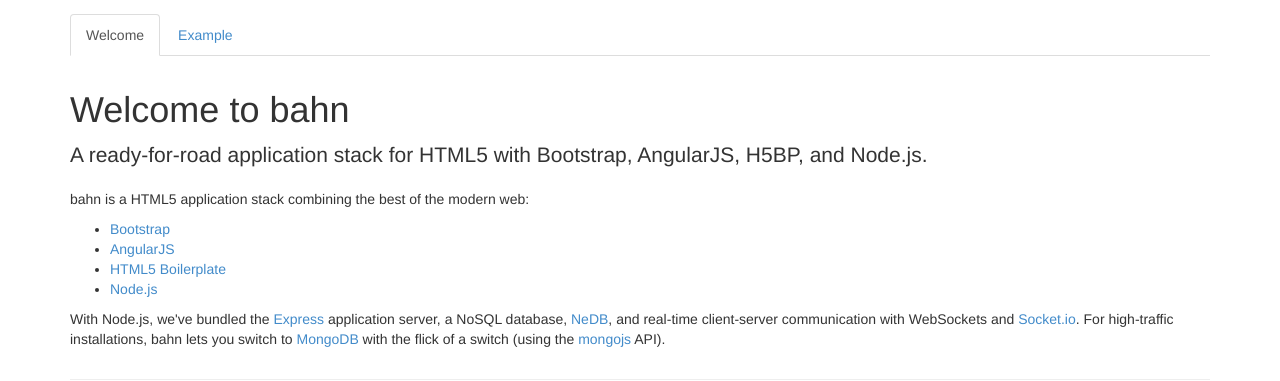
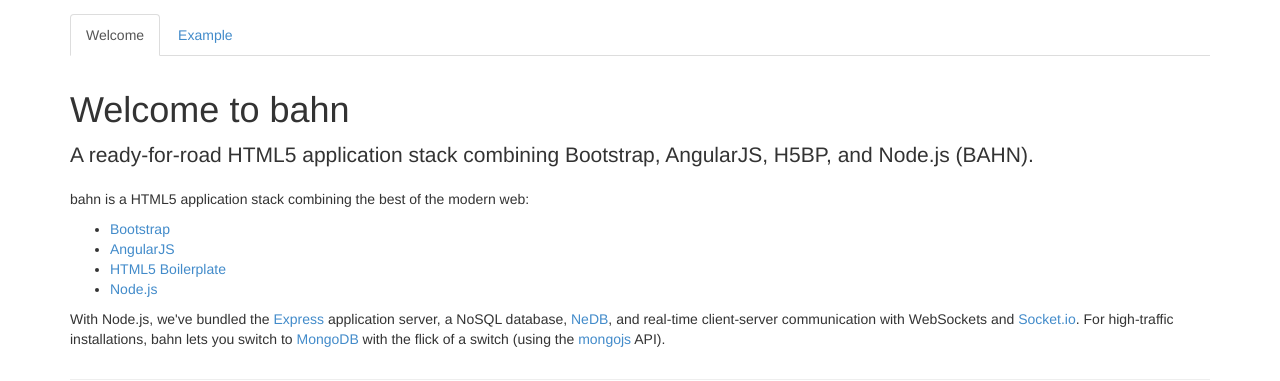
Before and after one commit to oliver-moran/bahn, a website: page application/static/index.html at #/welcome in a window 1280 px wide. Shown: the top 381 px of the page. Drawn offline with nearby package versions, Linux system fonts and the light colour scheme; no server answers.

Commit message:
tweak tagline

```diff
--- a/application/static/html/welcome.html
+++ b/application/static/html/welcome.html
@@ -2,7 +2,7 @@
 
     <div class="container">
         <h1>Welcome to bahn</h1>
-        <p class="lead">A ready-for-road application stack for HTML5 with Bootstrap, AngularJS, H5BP, and Node.js.</p>
+        <p class="lead">A ready-for-road HTML5 application stack combining Bootstrap, AngularJS, H5BP, and Node.js (BAHN).</p>
 
         <p>bahn is a HTML5 application stack combining the best of the modern web:</p>
 
--- a/package.json
+++ b/package.json
@@ -1,7 +1,7 @@
 {
   "name": "bahn",
   "version": "0.0.1",
-  "description": "A boilerplate application using Bootstrap Angular H5BP NodeJS (BAHN).",
+  "description": "A ready-for-road HTML5 application stack combining Bootstrap, AngularJS, H5BP, and Node.js (BAHN).",
   "config": {
     "port": 8080,
     "database": true,
```
Also changed, not shown: README.md.
